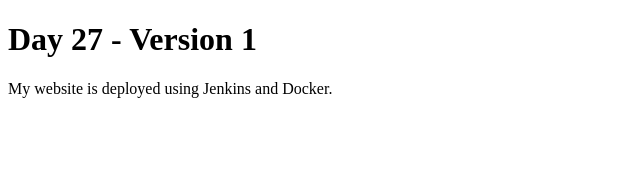
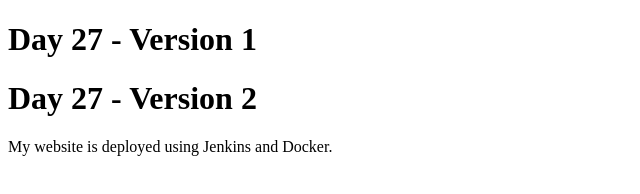
Before and after one commit to o-n-k-a-r-j/day27-jenkins-docker, a plain HTML site: page index.html in a window 1280 px wide. Shown: the whole page, without its empty margins (0-640 px from the left). Drawn offline with Linux system fonts and the light colour scheme.

Commit message:
Update index.html

```diff
--- a/index.html
+++ b/index.html
@@ -6,6 +6,7 @@
 </head>
 <body>
     <h1>Day 27 - Version 1</h1>
+    <h1>Day 27 - Version 2</h1>
     <p>My website is deployed using Jenkins and Docker.</p>
 </body>
 </html>
```
